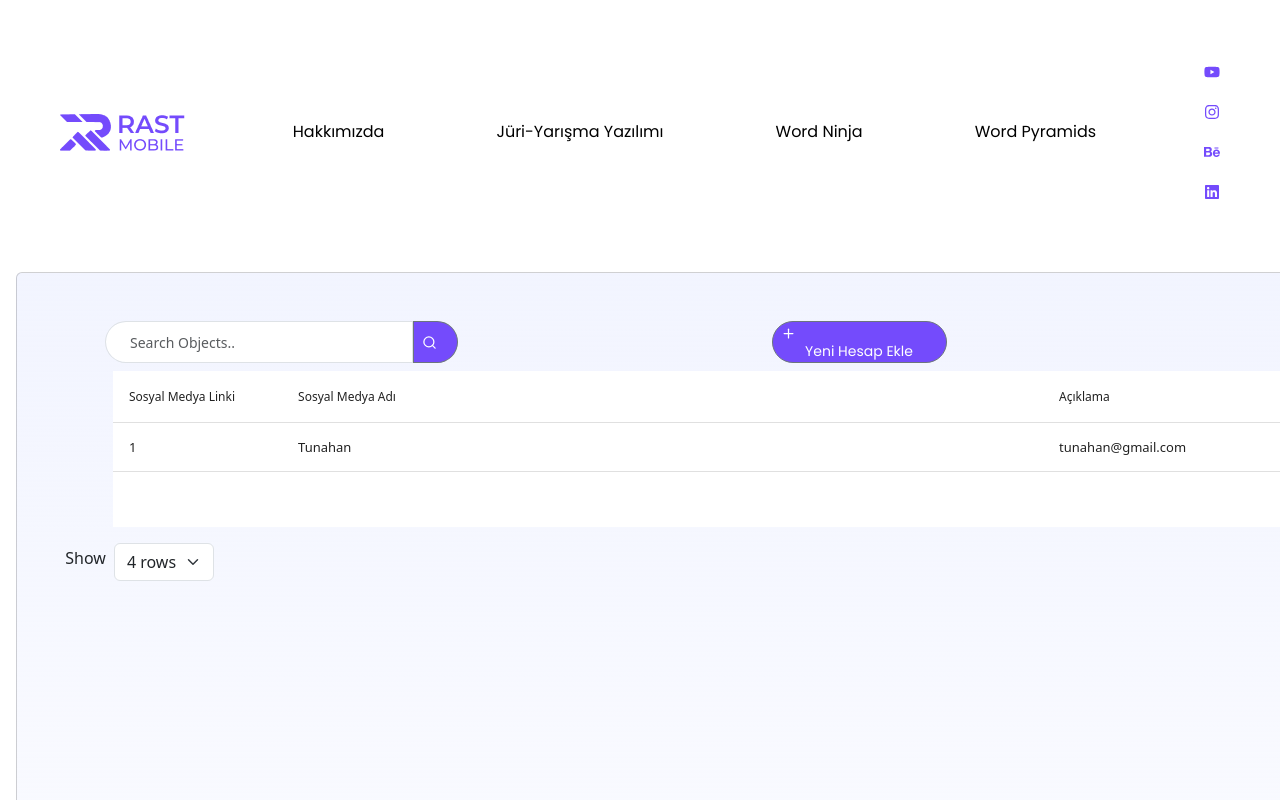
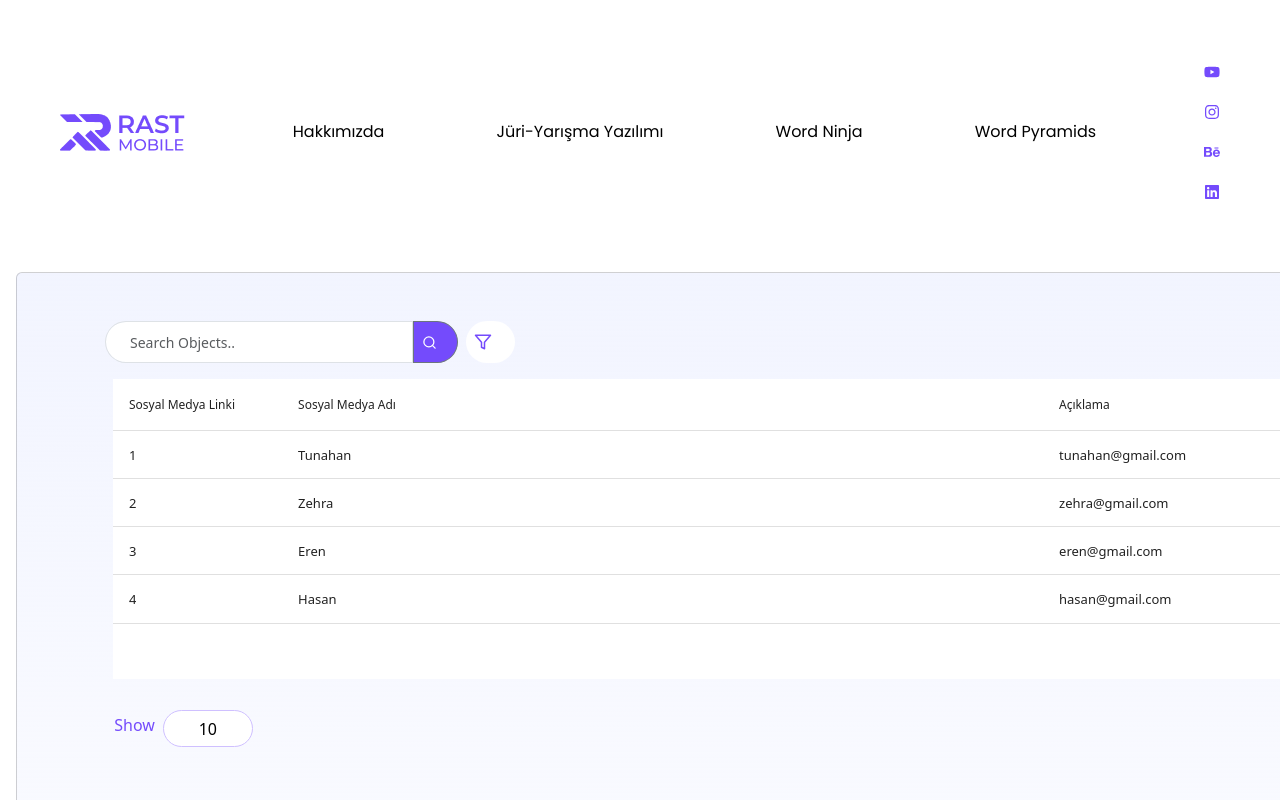
Before and after one commit to tunahan-ozturk/grid_project, a React (Vite) app: page / in a window 1280 px wide. Shown: the top 800 px of the page. Built offline with nearby package versions, Linux system fonts and the light colour scheme.

Commit message:
Buton düzeltmeleri uygulandı. Dummy veriler girildi

```diff
--- a/src/Components/Grid.jsx
+++ b/src/Components/Grid.jsx
@@ -1,6 +1,6 @@
 import { Fragment, useState } from "react";
 import DataTable from "react-data-table-component";
-import { Edit, Link, Check, X, Search, Plus } from "react-feather";
+import { Edit, Link, Check, X, Search, Plus, Filter } from "react-feather";
 import "bootstrap/dist/css/bootstrap.min.css";
 
 import {
@@ -18,17 +18,19 @@ import {
 } from "reactstrap";
 
 const Grid = () => {
+  // Tablonun başlık kısmı
   const columns = [
     {
       name: "Sosyal Medya Linki",
       selector: (row) => row.link,
-      sorTable: true,
       sortColumn: name,
       width: "10%",
+      sortable: true, // Sıralama özelliği
     },
     {
       name: "Sosyal Medya Adı",
       selector: (row) => row.name,
+      sortable: true, // Sıralama
     },
     {
       name: "Açıklama",
@@ -37,10 +39,26 @@ const Grid = () => {
   ];
 
   const data = [
+    // Tabloya girecek veriler - rows
     {
       link: 1,
       name: "Tunahan",
       describe: "tunahan@gmail.com",
+    },
+    {
+      link: 2,
+      name: "Zehra",
+      describe: "zehra@gmail.com",
+    },
+    {
+      link: 3,
+      name: "Eren",
+      describe: "eren@gmail.com",
+    },
+    {
+      link: 4,
+      name: "Hasan",
+      describe: "hasan@gmail.com",
     },
   ];
   const [loading, setLoading] = useState(false);
@@ -67,7 +85,7 @@ const Grid = () => {
                 <div className="d-flex align-items-center">
                   <Label className="me-1" for="search-input"></Label>
                   <Input
-                    className="dataTable-filter px-4 "
+                    className="dataTable-filter px-4"
                     type="text"
                     bsSize="sm"
                     id="search-input"
@@ -96,10 +114,32 @@ const Grid = () => {
                 </Button>
 
                 <Button
+                  id="filter-button" // Filtreleme butonu
+                  size="sm"
+                  className="ms-2"
+                  style={{
+                    borderRadius: "29px",
+                    borderTopRightRadius: "9999px",
+                    borderBottomRightRadius: "9999px",
+                    borderBottomLeftRadius: "9999px",
+                    borderTopLeftRadius: "9999px",
+                    width: "49px",
+                    height: "42px",
+                    background: "#FFFFFF",
+                    color: "#744BFC",
+                    boxShadow: "none",
+                    border: "none",
+                  }}
+                >
+                  <Filter size={15} style={{ width: "18px", height: "18px" }} />
+                </Button>
+
+                <Button
                   id="add-button" // Hesap ekleme butonu
                   size="sm"
                   className="ms-auto"
                   style={{
+                    marginRight: "-865px",
                     borderTopRightRadius: "9999px",
                     borderBottomRightRadius: "9999px",
                     borderBottomLeftRadius: "9999px",
@@ -115,30 +155,49 @@ const Grid = () => {
               </div>
             </Col>
           </Row>
-          <div className="react-dataTable p-2 mx-5 px-5">
+          <div className="react-dataTable p-2 mx-5 px-5 pt-3">
             <DataTable
               noHeader
               pagination
               paginationServer
               columns={columns}
               data={data}
-              className="react-dataTable grid-title "
+              fixedHeader // Başlığın sabit kalması için.
+              // selectableRows  // Seçme özelliği istersek aktifleştirebiliriz.
+              className="react-dataTable grid-title"
             ></DataTable>
           </div>
           <Col
-            className="d-flex align-items-center justify-content-sm-end mt-sm-0 m-5"
-            sm="1"
+            className="d-flex align-items-center justify-content-sm-end mt-sm-0"
+            style={{
+              marginLeft: "-70px",
+              paddingTop: "15px",
+            }}
+            sm="2"
           >
-            <div className="d-flex align-items-center">
-              <Label for="sort-select">Show</Label>
+            <div className="d-flex align-items-center ">
+              <Label for="sort-select" style={{ color: "#744BFC" }}>
+                Show
+              </Label>
               <Input
                 className="dataTable-select m-2"
+                style={{
+                  width: "90px",
+                  height: "37px",
+                  borderRadius: "15px",
+                  background: "#FFFFFF",
+                  border: "1px solid #CFC0FF",
+                  borderRadius: "39px",
+                  textAlign: "center",
+                  color: "#000000",
+                  padding: "2px",
+                }}
                 type="select"
                 id="sort-select"
                 value={rowsPerPage}
                 onChange={(e) => handlePerPage(e)}
               >
-                <option value={10}>4 rows</option>
+                <option value={10}>10</option>
                 <option value={25}>25</option>
                 <option value={50}>50</option>
                 <option value={75}>75</option>
--- a/src/Components/Header.jsx
+++ b/src/Components/Header.jsx
@@ -4,13 +4,12 @@ import { Navbar, Nav, NavItem } from "reactstrap";
 import "bootstrap/dist/css/bootstrap.css";
 import { FaYoutube, FaBehance, FaInstagram, FaLinkedin } from "react-icons/fa";
 
-
 // Navbar Sayfası
 function Header() {
   return (
     <div>
       <Navbar expand="md px-5 p-4" className="font-poppins mt-3">
-        <img src={logo} alt="Logo" className="logo mr-4"/>
+        <img src={logo} alt="Logo" className="logo mr-4" />
         <Nav className="mr-auto" navbar>
           <NavItem className="px-5">
             <a href="#" className="nav-link text-black">
@@ -34,16 +33,36 @@ function Header() {
           </NavItem>
         </Nav>
         <div className="social-media">
-          <a href="https://www.youtube.com/channel/UC9zhWu89h4AqolHrVspLkVw" target="_blank" className="mr-2 p-1">
+          <a
+            href="https://www.youtube.com/channel/UC9zhWu89h4AqolHrVspLkVw"
+            target="_blank"
+            className="mr-2 p-1"
+            style={{ width: "18px", height: "18px" }}
+          >
             <FaYoutube />
           </a>
-          <a href="https://www.instagram.com/mobilerast/" target="_blank" className="mr-2 p-1">
+          <a
+            href="https://www.instagram.com/mobilerast/"
+            target="_blank"
+            className="mr-2 p-1"
+            style={{ width: "18px", height: "18px" }}
+          >
             <FaInstagram />
           </a>
-          <a href="https://www.behance.net/rastmobile" target="_blank" className="mr-2 p-1">
+          <a
+            href="https://www.behance.net/rastmobile"
+            target="_blank"
+            className="mr-2 p-1"
+            style={{ width: "18px", height: "18px" }}
+          >
             <FaBehance />
           </a>
-          <a href="https://www.linkedin.com/company/rastmobile/" target="_blank" className="p-1">
+          <a
+            href="https://www.linkedin.com/company/rastmobile/"
+            target="_blank"
+            className="p-1"
+            style={{ width: "18px", height: "18px" }}
+          >
             <FaLinkedin />
           </a>
         </div>
--- a/src/index.css
+++ b/src/index.css
@@ -42,3 +42,9 @@ h1 {
   color: #FFFFFF;
   font-family: 'Poppins';
 }
+
+#filter-button :hover{
+  background:  #744BFC;
+  color: #FFFFFF;
+  transition: "background-color 0.3s, color 0.3s"
+}
```
